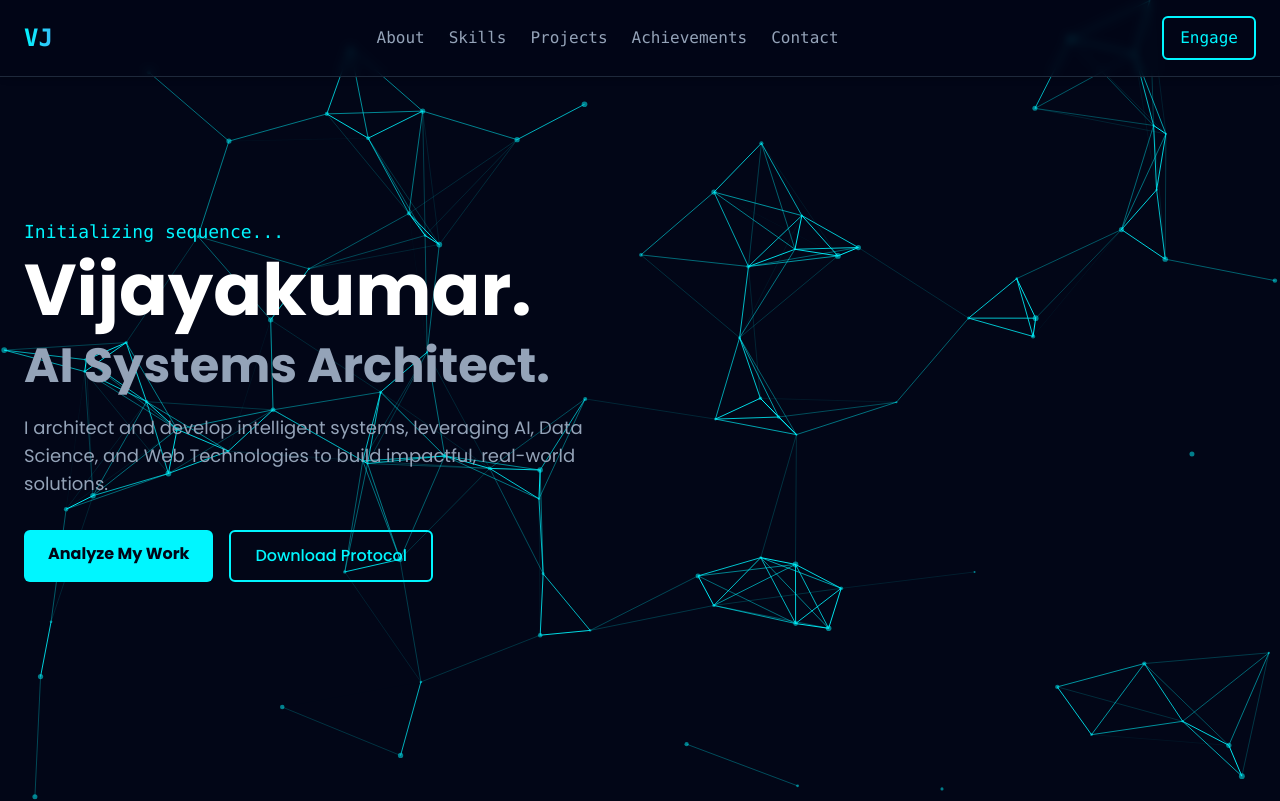
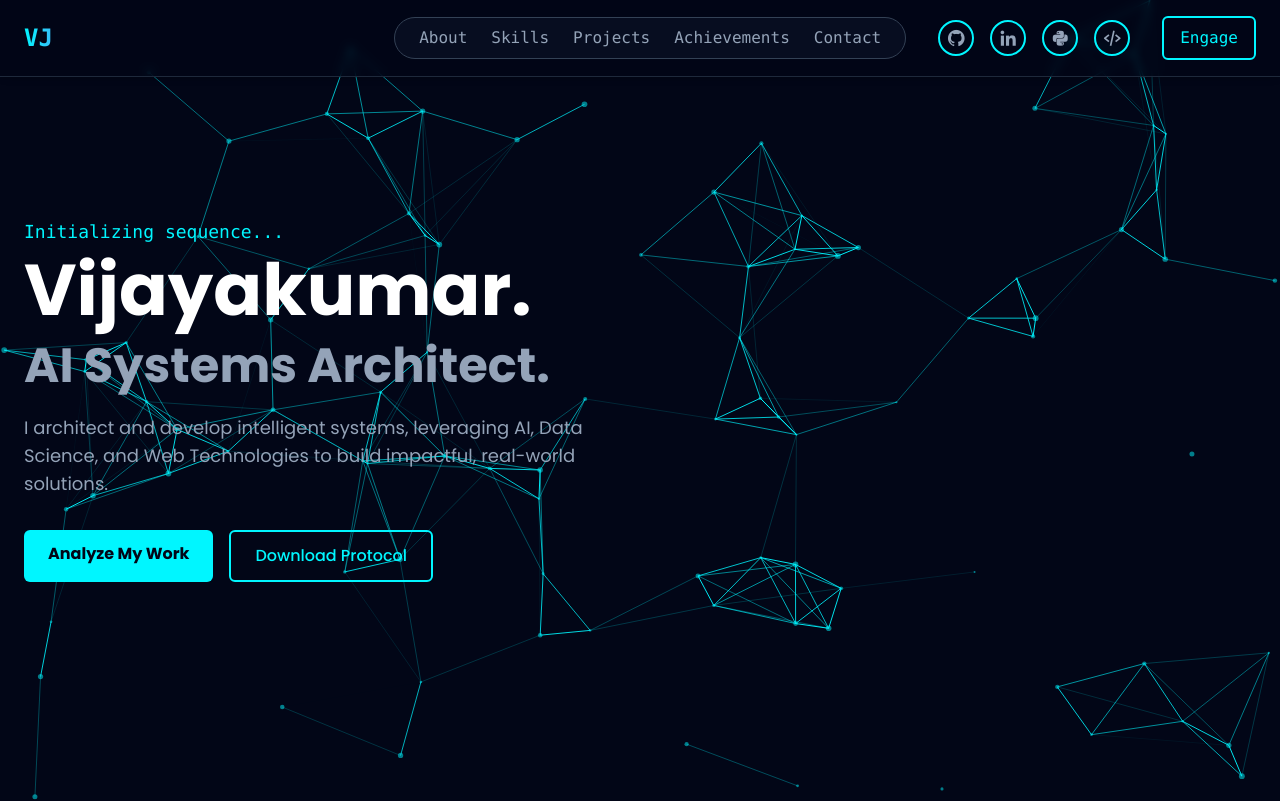
Before and after one commit to vijayaideveloper/Portfolio-, a plain HTML site: page index.html in a window 1280 px wide. Shown: the top 801 px of the page. Drawn offline with nearby package versions, Linux system fonts and the light colour scheme.

Commit message:
update 2.1

```diff
--- a/index.html
+++ b/index.html
@@ -42,6 +42,35 @@
             width: 100%;
             height: 100%;
             z-index: -1;
+        }
+
+        .header-social-icons {
+            display: flex;
+            align-items: center;
+            gap: 1rem;
+            /* 16px */
+        }
+
+        .header-social-icons a {
+            display: inline-flex;
+            align-items: center;
+            justify-content: center;
+            width: 36px;
+            height: 36px;
+            font-size: 20px;
+            color: var(--slate);
+            border: 2px solid transparent;
+            border-color: #00f6ff;
+            border-radius: 50%;
+            transition: all 0.3s ease;
+        }
+
+        .header-social-icons a:hover {
+            color: var(--cyan);
+            border-color: var(--cyan);
+            background-color: rgba(0, 246, 255, 0.1);
+            transform: translateY(-2px);
+            box-shadow: 0 0 20px rgba(0, 238, 255, 0.4);
         }
 
         .font-mono {
@@ -180,25 +209,47 @@
 
     <header class="bg-slate-950/70 backdrop-blur-sm fixed top-0 left-0 right-0 z-50 shadow-md border-b border-slate-800">
         <nav class="container mx-auto px-6 py-4 flex justify-between items-center">
-            <a href="#" class="text-2xl font-bold gradient-text font-mono">VJ</a>
-            <div class="hidden md:flex items-center space-x-6 font-mono">
+            <a href="#" class="text-2xl font-bold gradient-text font-mono justify-center">VJ</a>
+
+            <div class="hidden md:flex items-center space-x-8 grow justify-end">
+
+                <div class="flex items-center space-x-6 font-mono bg-slate-900/50 border border-slate-700 px-6 py-2 rounded-full">
                     <a href="#about" class="hover:text-[var(--cyan)] transition-colors">About</a>
                     <a href="#skills" class="hover:text-[var(--cyan)] transition-colors">Skills</a>
                     <a href="#projects" class="hover:text-[var(--cyan)] transition-colors">Projects</a>
                     <a href="#achievements" class="hover:text-[var(--cyan)] transition-colors">Achievements</a>
                     <a href="#contact" class="hover:text-[var(--cyan)] transition-colors">Contact</a>
                 </div>
-            <a href="#contact" class="hidden md:block btn btn-secondary px-4 py-2 font-mono">Engage</a>
+
+                <div class="header-social-icons ml-4">
+                    <a href="https://github.com/vijayaideveloper" target="_blank" rel="noopener noreferrer"><i class='bx bxl-github'></i></a>
+                    <a href="https://www.linkedin.com/in/vijay-ai-coder/" target="_blank" rel="noopener noreferrer"><i class='bx bxl-linkedin'></i></a>
+                    <a href="https://www.hackerrank.com/profile/vijaygdhs" target="_blank" rel="noopener noreferrer"><i class='bx bxl-python'></i></a>
+                    <a href="https://leetcode.com/u/vijay0the0coder0/" target="_blank" rel="noopener noreferrer"><i class='bx bx-code-alt'></i></a>
+                </div>
+
+                <a href="#contact" class="btn btn-secondary px-4 py-2 font-mono">Engage</a>
+            </div>
+
             <button id="mobile-menu-button" class="md:hidden text-2xl">
             <i class='bx bx-menu'></i>
         </button>
         </nav>
+
         <div id="mobile-menu" class="hidden md:hidden bg-slate-900 flex-col items-center py-4 font-mono">
             <a href="#about" class="block py-2 hover:text-[var(--cyan)]">About</a>
             <a href="#skills" class="block py-2 hover:text-[var(--cyan)]">Skills</a>
             <a href="#projects" class="block py-2 hover:text-[var(--cyan)]">Projects</a>
             <a href="#achievements" class="block py-2 hover:text-[var(--cyan)]">Achievements</a>
             <a href="#contact" class="block py-2 hover:text-[var(--cyan)]">Contact</a>
+
+            <div class="header-social-icons mt-4 mb-2 justify-center">
+                <a href="https://github.com/vijayaideveloper" target="_blank" rel="noopener noreferrer"><i class='bx bxl-github '></i></a>
+                <a href="https://www.linkedin.com/in/vijay-ai-coder/" target="_blank" rel="noopener noreferrer"><i class='bx bxl-linkedin'></i></a>
+                <a href="https://www.hackerrank.com/profile/vijaygdhs" target="_blank" rel="noopener noreferrer"><i class='bx bxl-python'></i></a>
+                <a href="https://leetcode.com/u/vijay0the0coder0/" target="_blank" rel="noopener noreferrer"><i class='bx bx-code-alt'></i></a>
+            </div>
+
             <a href="#contact" class="mt-2 btn btn-primary">Engage</a>
         </div>
     </header>
@@ -398,7 +449,7 @@
             </form>
             <div id="form-result" class="mt-6 text-center"></div>
 
-            <div class="flex justify-center space-x-6 mt-12 text-2xl text-slate-400" data-aos="fade-up" data-aos-delay="300">
+            <div class="header-social-icons flex justify-center space-x-6 mt-12 text-2xl text-slate-400" data-aos="fade-up" data-aos-delay="300">
                 <a href="https://github.com/vijayaideveloper" target="_blank" rel="noopener noreferrer" class="hover:text-[var(--cyan)] transition-colors"><i class='bx bxl-github'></i></a>
                 <a href="https://www.linkedin.com/in/vijay-ai-coder/" target="_blank" rel="noopener noreferrer" class="hover:text-[var(--cyan)] transition-colors"><i class='bx bxl-linkedin'></i></a>
                 <a href="https://leetcode.com/u/vijay0the0coder0/" target="_blank" rel="noopener noreferrer" class="hover:text-[var(--cyan)] transition-colors"><i class='bx bx-code-alt' ></i></a>
@@ -408,7 +459,7 @@
     </main>
 
     <footer class="text-center py-6 text-slate-500 text-sm font-mono">
-        <p>Designed & Built by Vijayakumar // Model v2.1</p>
+        <p>Designed & Built by Vijayakumar</p>
         <p>Copyright &copy; 2025</p>
     </footer>
 
@@ -580,7 +631,7 @@
             // --- Initialize AOS ---
             AOS.init({
                 duration: 800,
-                once: true
+                once: false
             });
 
             // --- Mobile Menu Logic ---
```
Lines whose indentation alone changed are shown as unchanged.
